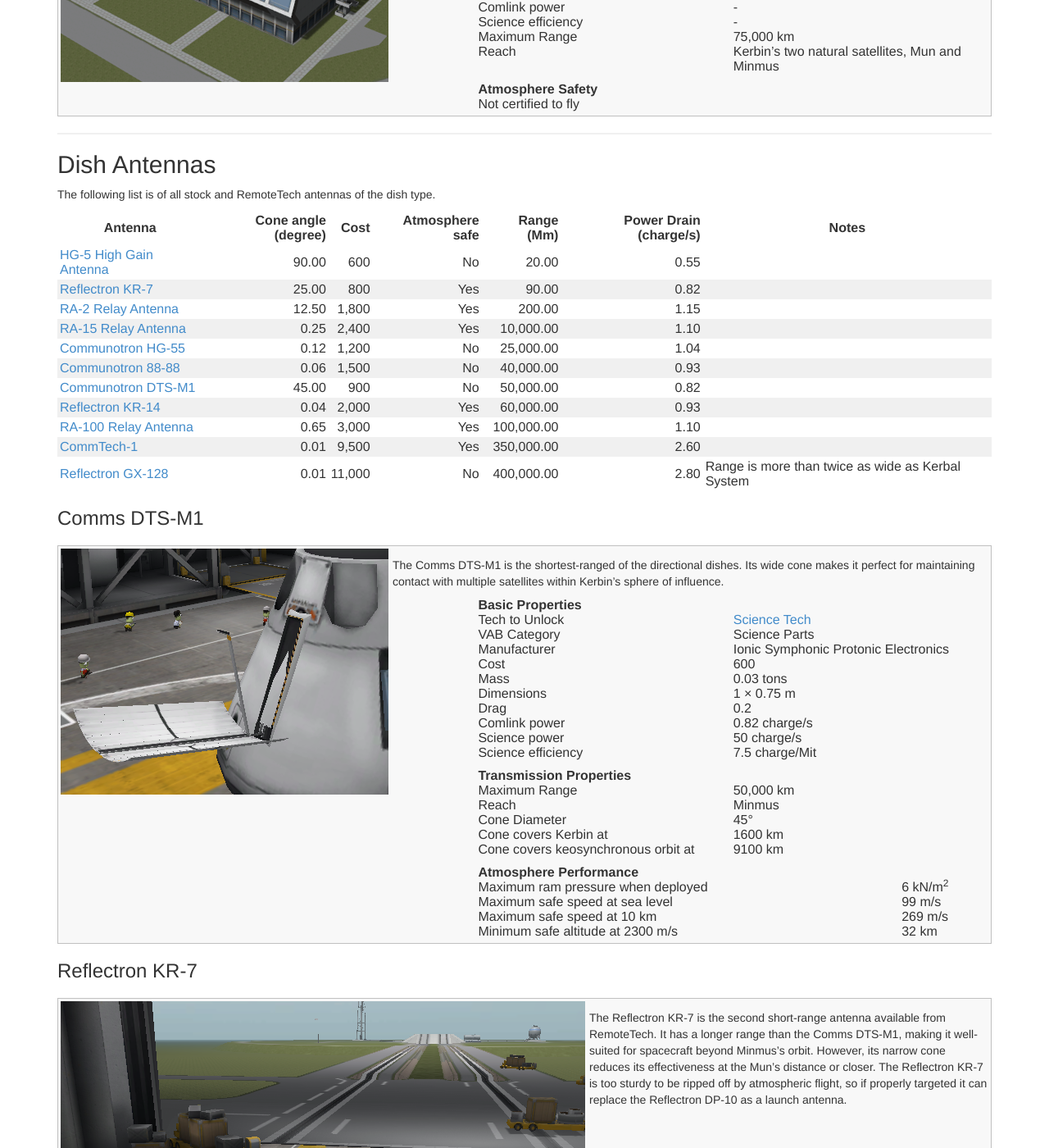
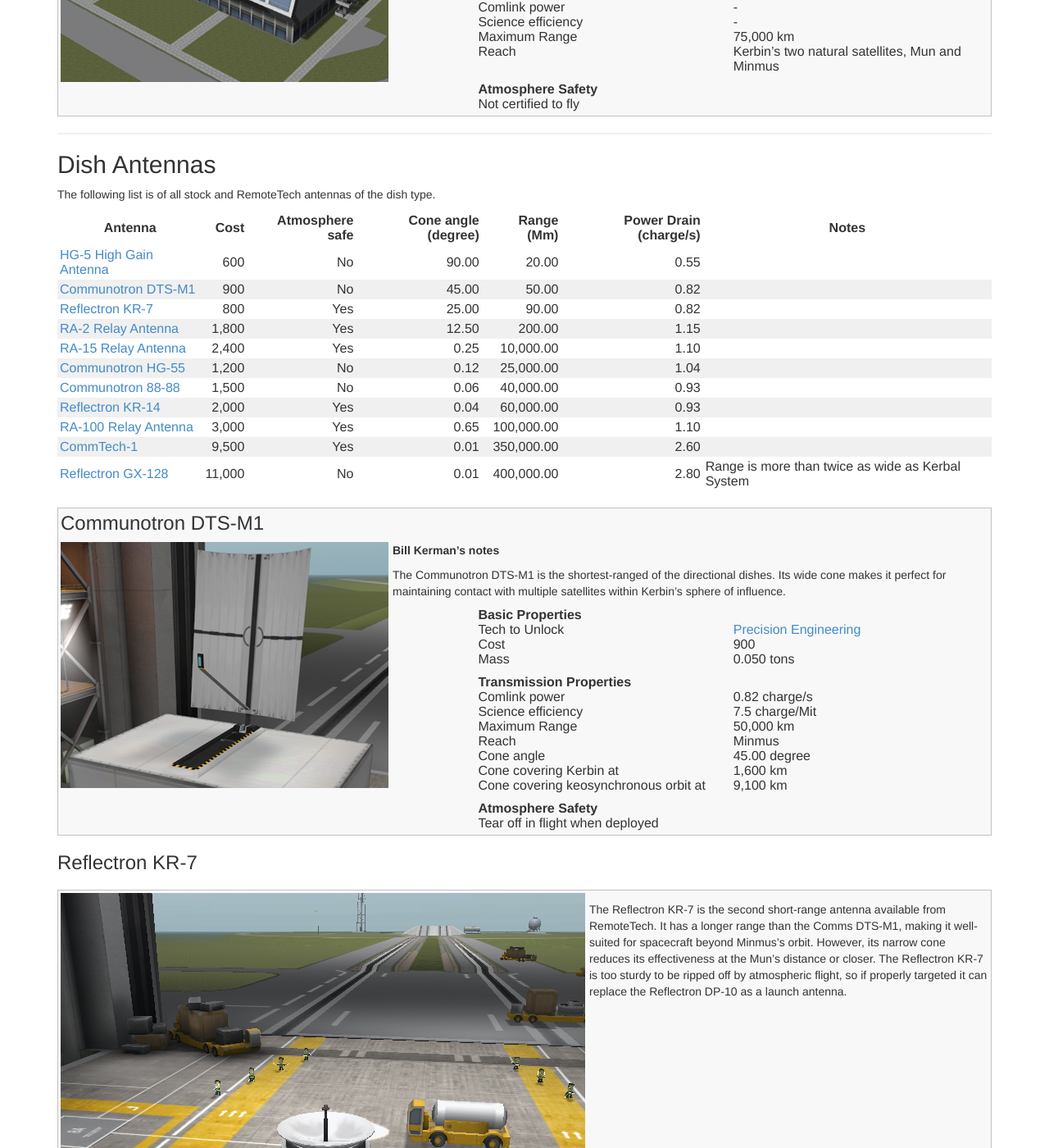
Before and after one commit to RemoteTechnologiesGroup/RemoteTech, a Jekyll site: the page built from guide/parts.md, in a window 1280 px wide and 1400 px high, scrolled down 4188 px. Shown: the whole window at 82% size. Built offline with Jekyll 4.4.1, drawn with Linux system fonts in a browser that asks for light colours; nearby versions of some CDN libraries; some of the changed text lies outside the part shown.

Commit message:
Update COmm DTS-M1 data and its picture. Also revise the DP-10 pictures

```diff
--- a/guide/parts.md
+++ b/guide/parts.md
@@ -37,12 +37,12 @@ Antenna | Type | Cone angle (degree) | Cost | Atmosphere safe | Range (Mm) | Pow
 Communotron 16-S | Omni | - | 300 | Yes | 1.50 | 0.02
 Communotron 16 | Omni | - | 300 | No | 2.50 | 0.13
 HG-5 High Gain Antenna | Dish | 90.00 | 600 | No | 20.00 | 0.55
+Communotron DTS-M1 | Dish | 45.00 | 900 | No | 50.00 | 0.82
 KSC Mission Control | Omni | - | - | - | 75.00 | -
 RA-2 Relay Antenna | Dish | 12.50 | 1,800 | Yes | 200.00 | 1.15
 RA-15 Relay Antenna | Dish | 0.25 | 2,400 | Yes | 10,000.00 | 1.10
 Communotron HG-55 | Dish | 0.12 | 1,200 | No | 25,000.00 | 1.04
 Communotron 88-88 | Dish | 0.06 | 1,500 | No | 40,000.00 | 0.93
-Communotron DTS-M1 | Dish | 45.00 | 900 | No | 50,000.00 | 0.82
 RA-100 Relay Antenna | Dish | 0.65 | 3,000 | Yes | 100,000.00 | 1.10
 {:.data}
 
@@ -65,6 +65,11 @@ Reflectron GX-128 | Dish | 0.01 | 11,000 | No | 400,000.00 | 2.80
 
 ## Omnidirectional Antennas
 
+{::comment}
+Yes, the non-breaking spaces are necessary. Without them, when printing the table on a narrow screen, browsers won't be smart enough to realize that notes is the only column that word-wraps well, and will try to create eye-wrenching entries like 2500
+km
+{:/comment}
+
 The following list is of all stock and RemoteTech antennas of the omnidirectional type.
 
 Antenna | Cost | Atmosphere safe | Range (Mm) | Power Drain (charge/s) | Notes
@@ -81,7 +86,7 @@ Antenna | Cost | Atmosphere safe | Range (Mm) | Power Drain (charge/s) | Notes
 
 ### Reflectron DP-10
 
-![Picture of Reflectron DP-10](antenna_dp10_B.png)
+![Picture of Reflectron DP-10](antenna_dp10.png)
 
 **Bill Kerman's notes**
 
@@ -105,7 +110,7 @@ Reach | Any line of sight to Mission Control under 150 km altitude
 
 | Atmosphere Safety
 | ---
-|Does not break off in flight.
+|Does not break off in flight
 {:.atm}
 
 ---
@@ -140,7 +145,7 @@ Reach | Low Kerbin Orbit
 
 | Atmosphere Safety
 | ---
-|Does not break off in flight.
+|Does not break off in flight
 {:.atm}
 
 ---
@@ -298,62 +303,56 @@ km
 
 The following list is of all stock and RemoteTech antennas of the dish type.
 
-Antenna | Cone angle (degree) | Cost | Atmosphere safe | Range (Mm) | Power Drain (charge/s) | Notes
+Antenna | Cost | Atmosphere safe | Cone angle (degree) | Range (Mm) | Power Drain (charge/s) | Notes
 --- | ---: | ---: | ---: | ---: | ---: | ---
-[HG-5 High Gain Antenna](#hg-5) | 90.00 | 600 | No | 20.00 | 0.55 |
-[Reflectron KR-7](#reflectron-kr-7) | 25.00 | 800 | Yes | 90.00 | 0.82 |
-[RA-2 Relay Antenna](#ra-2) | 12.50 | 1,800 | Yes | 200.00 | 1.15 |
-[RA-15 Relay Antenna](#ra-15) | 0.25 | 2,400 | Yes | 10,000.00 | 1.10 |
-[Communotron HG-55](#communotron-hg-55) | 0.12 | 1,200 | No | 25,000.00 | 1.04 |
-[Communotron 88-88](#communotron-88-88) | 0.06 | 1,500 | No | 40,000.00 | 0.93 |
-[Communotron DTS-M1](#communotron-dts-m1) | 45.00 | 900 | No | 50,000.00 | 0.82 |
-[Reflectron KR-14](#reflectron-kr-14) | 0.04 | 2,000 | Yes | 60,000.00 | 0.93  |
-[RA-100 Relay Antenna](#ra-100) | 0.65 | 3,000 | Yes | 100,000.00 | 1.10 |
-[CommTech-1](#commtech-1) | 0.01 | 9,500 | Yes | 350,000.00 | 2.60 |
-[Reflectron GX-128](#reflectron-gx-128) | 0.01 | 11,000 | No | 400,000.00 | 2.80 | Range is more than twice as wide as Kerbal System
+[HG-5 High Gain Antenna](#hg-5-high-gain-antenna) | 600 | No | 90.00 | 20.00 | 0.55 |
+[Communotron DTS-M1](#communotron-dts-m1) | 900 | No | 45.00 | 50.00 | 0.82 |
+[Reflectron KR-7](#reflectron-kr-7) | 800 | Yes | 25.00 | 90.00 | 0.82 |
+[RA-2 Relay Antenna](#ra-2-relay-antenna) | 1,800 | Yes | 12.50 | 200.00 | 1.15 |
+[RA-15 Relay Antenna](#ra-15-relay-antenna) | 2,400 | Yes | 0.25 | 10,000.00 | 1.10 |
+[Communotron HG-55](#communotron-hg-55) | 1,200 | No | 0.12 | 25,000.00 | 1.04 |
+[Communotron 88-88](#communotron-88-88) | 1,500 | No | 0.06 | 40,000.00 | 0.93 |
+[Reflectron KR-14](#reflectron-kr-14) | 2,000 | Yes | 0.04 | 60,000.00 | 0.93  |
+[RA-100 Relay Antenna](#ra-100-relay-antenna) | 3,000 | Yes | 0.65 | 100,000.00 | 1.10 |
+[CommTech-1](#commtech-1) | 9,500 | Yes | 0.01 | 350,000.00 | 2.60 |
+[Reflectron GX-128](#reflectron-gx-128) | 11,000 | No | 0.01 | 400,000.00 | 2.80 | Range is more than twice as wide as Kerbal System
 {:.data}
-
-### Comms DTS-M1
 
 <div class="antenna" markdown="1">
 
-![Picture of Comms DTS-M1](antenna_dtsm1_B.png)
+### Communotron DTS-M1
 
-The Comms DTS-M1 is the shortest-ranged of the directional dishes. Its wide cone makes it perfect for maintaining contact with multiple satellites within Kerbin's sphere of influence.
+![Picture of Communotron DTS-M1](antenna_dtsm1.png)
+
+**Bill Kerman's notes**
+
+The Communotron DTS-M1 is the shortest-ranged of the directional dishes. Its wide cone makes it perfect for maintaining contact with multiple satellites within Kerbin's sphere of influence.
 {:.blurb}
 
-|Basic Properties
---------------------|-------------------
-Tech to Unlock      | [Science Tech](http://wiki.kerbalspaceprogram.com/wiki/Science_Tech)
-VAB Category        | Science Parts
-Manufacturer        | Ionic Symphonic Protonic Electronics
-Cost                | 600
-Mass                | 0.03 tons
-Dimensions          | 1 &times; 0.75  m
-Drag                | 0.2
-Comlink power       | 0.82 charge/s
-Science power       | 50 charge/s
-Science efficiency  | 7.5 charge/Mit
+| Basic Properties
+--- | ---
+Tech to Unlock | [Precision Engineering](http://wiki.kerbalspaceprogram.com/wiki/Technology_tree#Precision_Engineering)
+Cost | 900
+Mass | 0.050 tons
 {:.basic}
 
-|Transmission Properties
---------------------------------------|-------------------
-Maximum Range                         | 50,000 km
-Reach                                 | Minmus
-Cone Diameter                         | 45&deg;
-Cone covers Kerbin at                 | 1600 km
-Cone covers keosynchronous orbit at | 9100 km
+| Transmission Properties
+| ---
+Comlink power | 0.82 charge/s
+Science efficiency | 7.5 charge/Mit
+Maximum Range | 50,000 km
+Reach | Minmus
+Cone angle | 45.00 degree
+Cone covering Kerbin at | 1,600 km
+Cone covering keosynchronous orbit at | 9,100 km
 {:.xmit}
 
-|Atmosphere Performance
-------------------------------------|-------------------
-Maximum ram pressure when deployed  | 6 kN/m<sup>2</sup>
-Maximum safe speed at sea level     | 99 m/s
-Maximum safe speed at 10 km         | 269 m/s
-Minimum safe altitude at 2300 m/s   | 32 km
+| Atmosphere Safety
+| ---
+| Tear off in flight when deployed
 {:.atm}
 
----------------
+---
 
 </div>
 
```
Also changed, not shown: other parts of guide/parts.md (+5 -5 lines), guide/parts/antenna_dp10.png, guide/parts/antenna_dp10_B.png (deleted), guide/parts/antenna_dtsm1.png, guide/parts/antenna_dtsm1_B.png (deleted).
